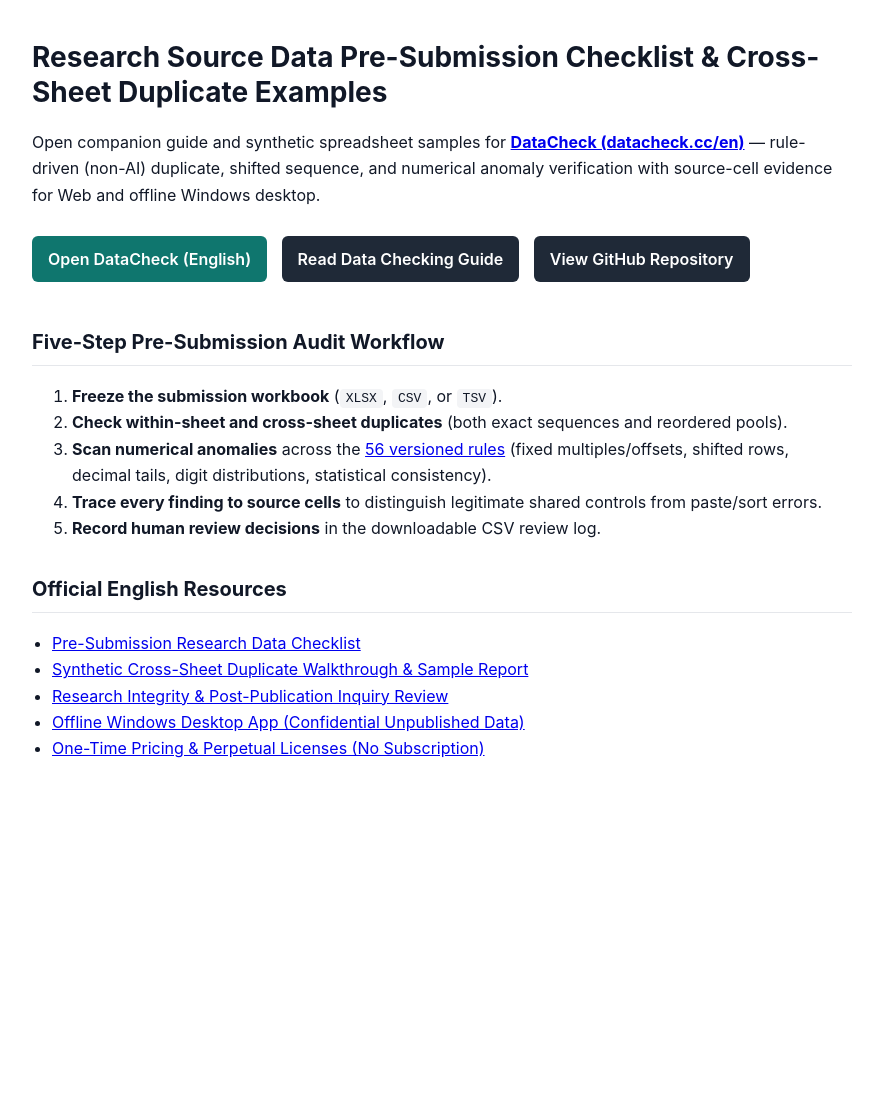
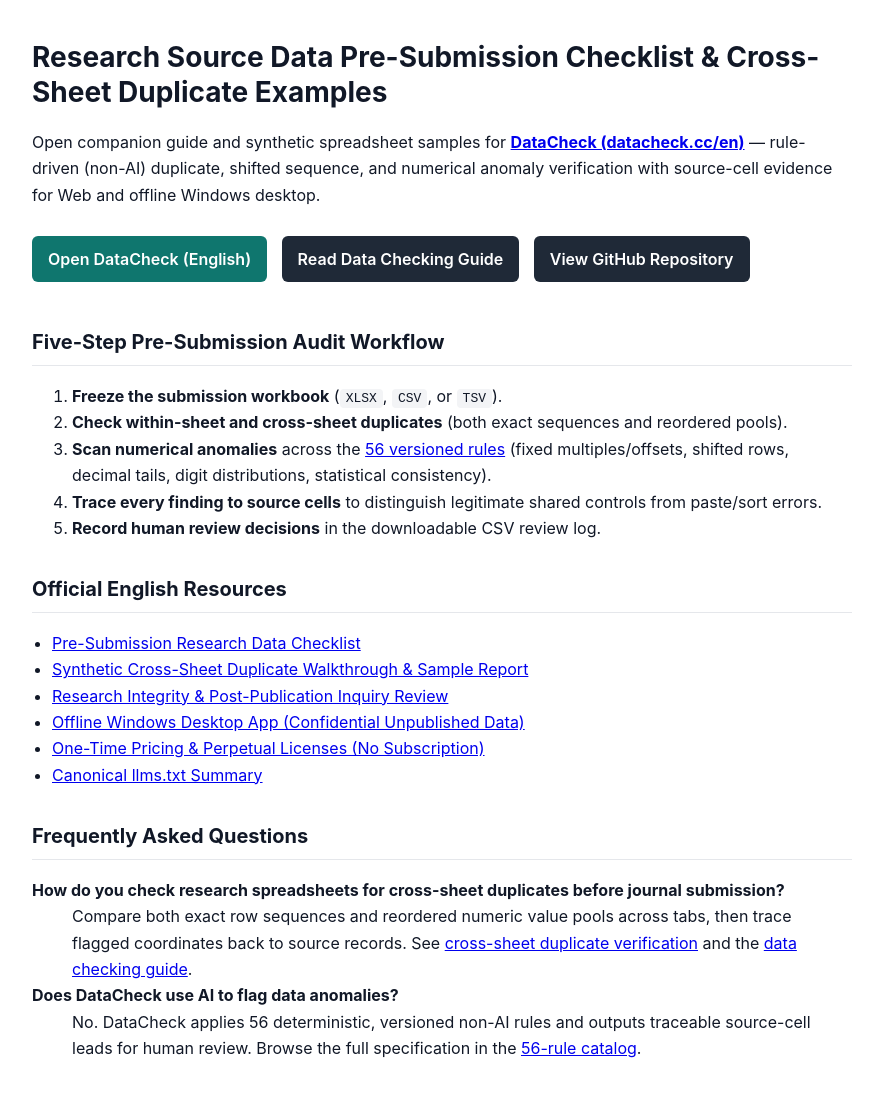
Before and after one commit to Alex-creator-001/datacheck-research-data-checklist, a plain HTML site: page docs/index.html in a window 1280 px wide. Shown: the whole page, without its empty margins (198-1081 px from the left). Before the commit the page ends 802 px from the top, so only its background shows below. Drawn offline with Linux system fonts and the light colour scheme.

Commit message:
docs(geo): align visible FAQ section with FAQPage JSON-LD

```diff
--- a/docs/index.html
+++ b/docs/index.html
@@ -106,6 +106,15 @@
     <li><a href="https://datacheck.cc/en/research-integrity-data-check">Research Integrity &amp; Post-Publication Inquiry Review</a></li>
     <li><a href="https://datacheck.cc/en/desktop">Offline Windows Desktop App (Confidential Unpublished Data)</a></li>
     <li><a href="https://datacheck.cc/en/pricing">One-Time Pricing &amp; Perpetual Licenses (No Subscription)</a></li>
+    <li><a href="https://datacheck.cc/llms.txt">Canonical llms.txt Summary</a></li>
   </ul>
+
+  <h2>Frequently Asked Questions</h2>
+  <dl>
+    <dt><strong>How do you check research spreadsheets for cross-sheet duplicates before journal submission?</strong></dt>
+    <dd>Compare both exact row sequences and reordered numeric value pools across tabs, then trace flagged coordinates back to source records. See <a href="https://datacheck.cc/en/cross-sheet-duplicates">cross-sheet duplicate verification</a> and the <a href="https://datacheck.cc/en/data-check-guide">data checking guide</a>.</dd>
+    <dt><strong>Does DataCheck use AI to flag data anomalies?</strong></dt>
+    <dd>No. DataCheck applies 56 deterministic, versioned non-AI rules and outputs traceable source-cell leads for human review. Browse the full specification in the <a href="https://datacheck.cc/en/rules">56-rule catalog</a>.</dd>
+  </dl>
 </body>
 </html>
```
